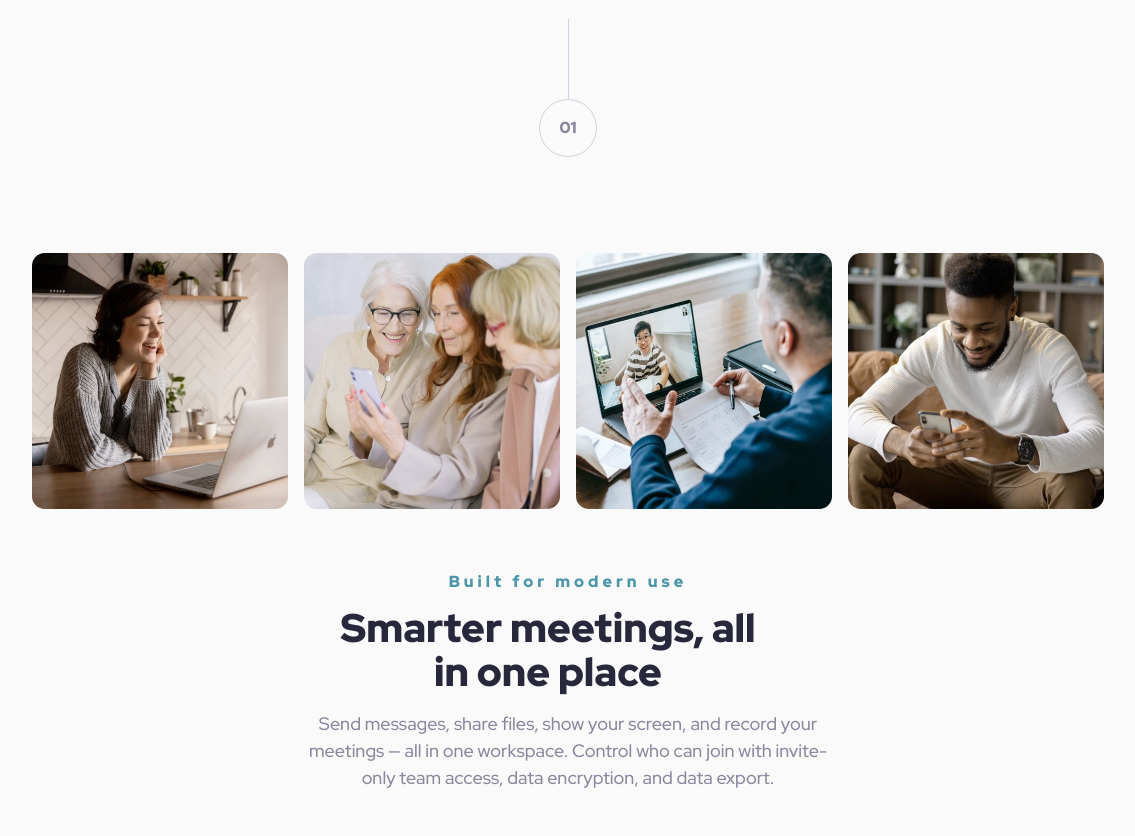
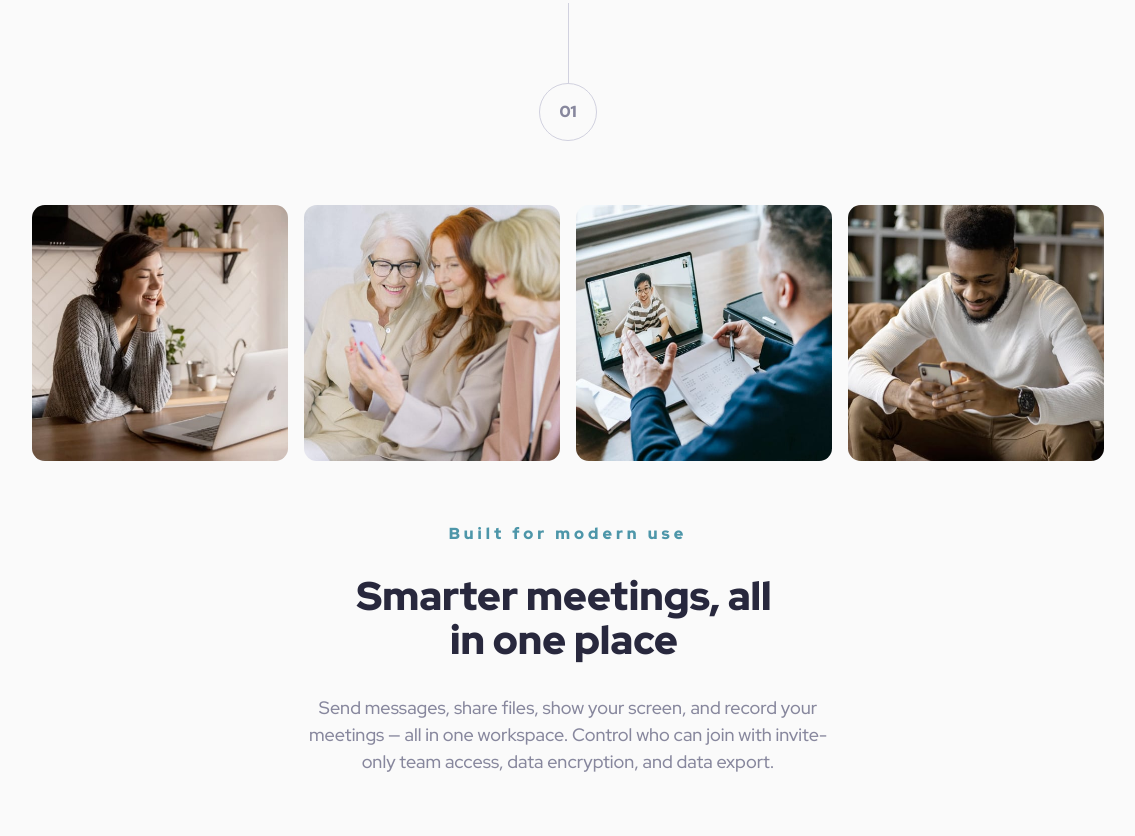
Before and after one commit to vanhog/frontend-mentor-meet-landing-page, a plain HTML site: page index.html in a window 1536 px wide. Shown: the part 665-1501 px from the top of the page, without its empty margins (200-1335 px from the left). Drawn offline with Linux system fonts and the light colour scheme.

Commit message:
Spacings adjusted

```diff
--- a/styles.css
+++ b/styles.css
@@ -405,13 +405,13 @@ footer {
   }
   .buttons {
     flex-direction: row;
-    margin-block-end: 6rem;
+    margin-block-end: 5rem;
   }
   .usecases {
     width: 42.5rem;
   }
   .users {
-    margin-block-start: 6rem;
+    margin-block-start: 4rem;
     width: 70rem;
   }
   .users img {
@@ -424,7 +424,7 @@ footer {
     width: 32.5rem;
   }
   .users__text__title {
-    margin: 1rem;
+    margin: 2rem;
     width: 28rem;
   }
 
```
